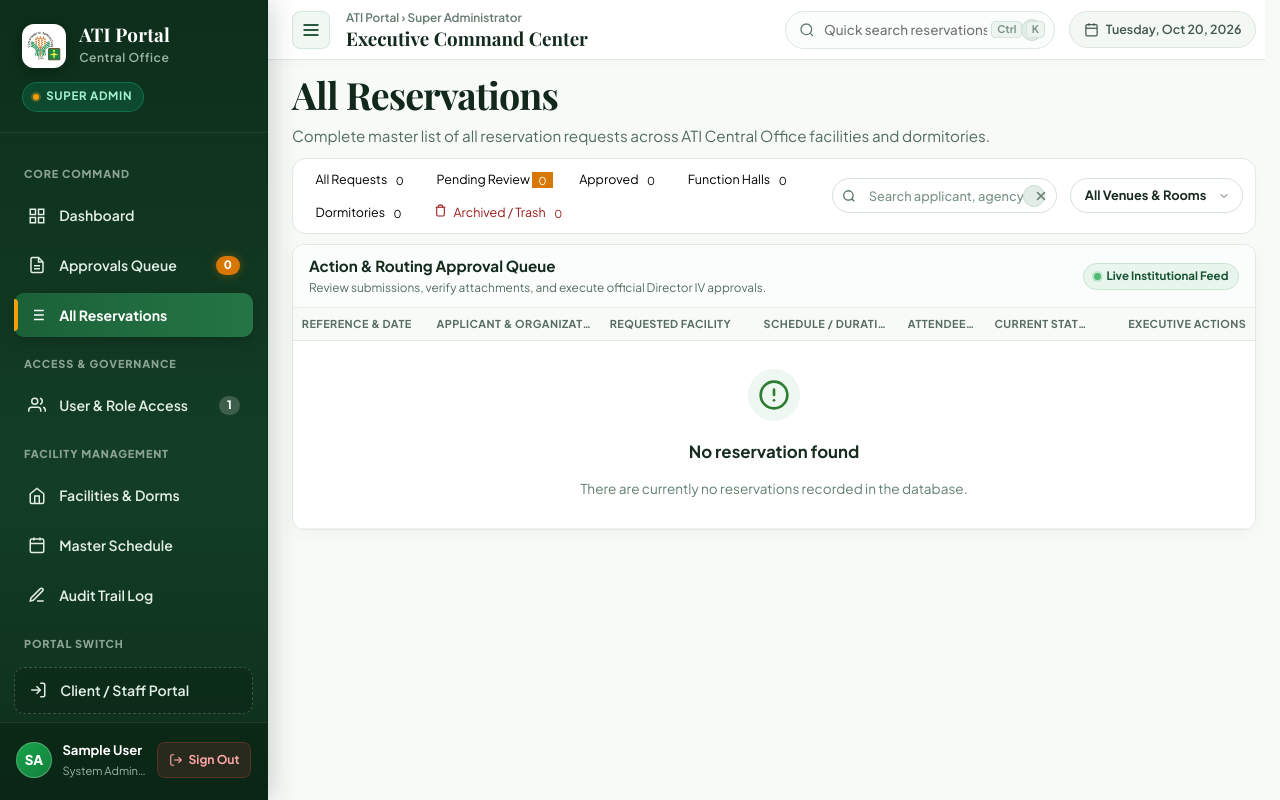
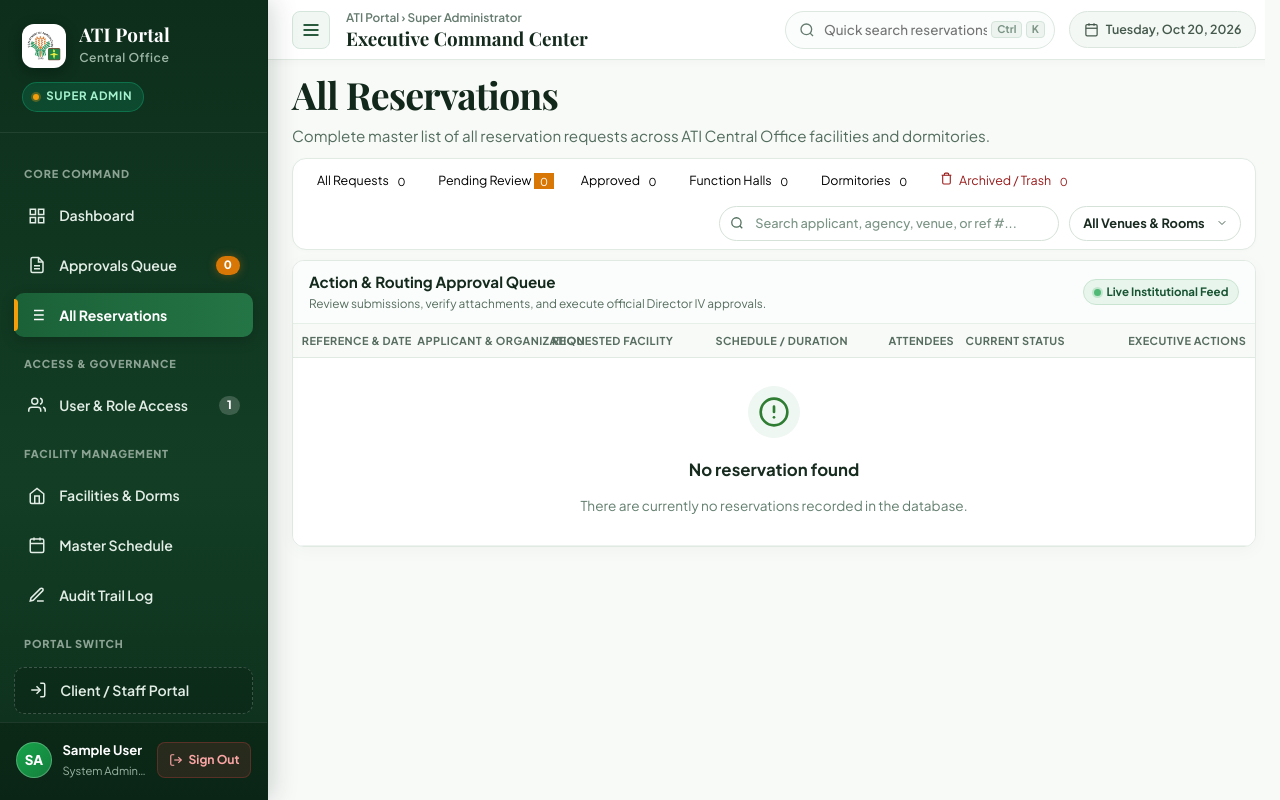
Before and after one commit to Hanzeyo/Ati_Reservation-system, a PHP site: page /admin_reservations.php in a window 1280 px wide. Run offline with PHP 8.4, Linux system fonts and the light colour scheme; the visitor is signed in with stand-in values (Sample User, id 1); data that the repository does not hold is empty; some web fonts are replaced.

Commit message:
admin dashboard

```diff
--- a/admin_dashboard.php
+++ b/admin_dashboard.php
@@ -462,7 +462,7 @@ $estimatedUtilization = number_format(max($totalPaxServed * 850, 45000));
                   <th>Applicant & Organization</th>
                   <th>Requested Facility</th>
                   <th>Schedule / Duration</th>
-                  <th>Attendees (PAX)</th>
+                  <th>Attendees</th>
                   <th>Current Status</th>
                   <th style="text-align: right;">Executive Actions</th>
                 </tr>
--- a/admin_reservations.php
+++ b/admin_reservations.php
@@ -298,13 +298,13 @@ $facilitiesList = $facStmt ? $facStmt->fetchAll(PDO::FETCH_ASSOC) : [];
             <table class="admin-data-table" id="adminReservationsTable">
               <thead>
                 <tr>
-                  <th style="width: 14%;">Reference & Date</th>
-                  <th style="width: 18%;">Applicant & Organization</th>
-                  <th style="width: 16%;">Requested Facility</th>
-                  <th style="width: 15%;">Schedule / Duration</th>
-                  <th style="width: 9%;">Attendees (PAX)</th>
-                  <th style="width: 12%;">Current Status</th>
-                  <th style="width: 16%; min-width: 180px; text-align: right;">Executive Actions</th>
+                  <th>Reference & Date</th>
+                  <th>Applicant & Organization</th>
+                  <th>Requested Facility</th>
+                  <th>Schedule / Duration</th>
+                  <th>Attendees</th>
+                  <th>Current Status</th>
+                  <th style="text-align: right;">Executive Actions</th>
                 </tr>
               </thead>
               <tbody id="adminTableBody">
--- a/css/admin_dashboard.css
+++ b/css/admin_dashboard.css
@@ -570,38 +570,43 @@ body.admin-app-body {
 
 .search-clear-btn {
   position: absolute;
-  right: 0.75rem;
+  right: 0.65rem;
   top: 50%;
   transform: translateY(-50%);
   background: #e2ede5;
   border: 1px solid #c9ded0;
   color: #2e593e;
-  width: 22px;
-  height: 22px;
-  min-width: 22px;
-  min-height: 22px;
+  width: 20px;
+  height: 20px;
+  min-width: 20px;
+  min-height: 20px;
   border-radius: 50%;
-  display: inline-flex !important;
-  align-items: center !important;
-  justify-content: center !important;
-  text-align: center !important;
+  display: none;
+  align-items: center;
+  justify-content: center;
+  text-align: center;
   padding: 0 !important;
   margin: 0 !important;
-  line-height: 0 !important;
+  line-height: 1;
   cursor: pointer;
-  transition: all 0.25s cubic-bezier(0.16, 1, 0.3, 1);
+  transition: all 0.2s cubic-bezier(0.16, 1, 0.3, 1);
   box-sizing: border-box !important;
+  z-index: 5;
 }
 
 .search-clear-btn svg {
-  width: 10px;
-  height: 10px;
+  width: 10px !important;
+  height: 10px !important;
+  position: static !important;
+  transform: none !important;
+  left: auto !important;
+  top: auto !important;
   display: block !important;
   margin: auto !important;
   flex-shrink: 0 !important;
   pointer-events: none;
-  stroke: currentColor;
-  transition: transform 0.25s cubic-bezier(0.16, 1, 0.3, 1), stroke 0.2s ease;
+  stroke: currentColor !important;
+  transition: transform 0.2s ease, stroke 0.2s ease;
 }
 
 .search-clear-btn svg line {
@@ -925,10 +930,15 @@ body.admin-app-body {
   color: #ffffff !important;
 }
 
-/* Toolbar & Select Filter */
+/* Toolbar & Select Filter - Fluid Screen-Fit Layout */
 .admin-toolbar-card {
   margin-bottom: 0.65rem;
-  padding: 0.45rem 0.75rem;
+  padding: 0.5rem 0.85rem;
+  display: flex;
+  align-items: center;
+  justify-content: space-between;
+  gap: 0.75rem;
+  flex-wrap: wrap;
 }
 
 .filter-tabs-group {
@@ -936,6 +946,7 @@ body.admin-app-body {
   align-items: center;
   gap: 0.35rem;
   flex-wrap: wrap;
+  flex-shrink: 0;
 }
 
 .filter-tab-btn {
@@ -949,10 +960,19 @@ body.admin-app-body {
   padding: 0.1rem 0.4rem;
 }
 
+.toolbar-controls-right {
+  display: flex;
+  align-items: center;
+  gap: 0.6rem;
+  flex-wrap: wrap;
+  justify-content: flex-end;
+  flex-grow: 1;
+}
+
 .admin-search-wrap {
   position: relative;
-  min-width: 220px;
-  max-width: 380px;
+  min-width: 180px;
+  max-width: 340px;
   flex-grow: 1;
   display: flex;
   align-items: center;
@@ -980,15 +1000,16 @@ body.admin-app-body {
   background-color: #ffffff;
 }
 
-.admin-search-wrap svg {
+.admin-search-wrap > svg {
   position: absolute;
-  left: 10px;
+  left: 11px;
   top: 50%;
   transform: translateY(-50%);
   width: 14px;
   height: 14px;
   color: #677f71;
   pointer-events: none;
+  z-index: 2;
 }
 
 .select-filter-wrap select.venue-filter-select,
@@ -1097,16 +1118,17 @@ body.admin-app-body {
   border-radius: 9999px;
 }
 
-/* Table Styles - Zero Overflow & Dense Screen-Fit */
+/* Table Styles - Responsive Flexible Layout & Screen-Fit */
 .admin-table-responsive {
   width: 100% !important;
   max-width: 100% !important;
-  overflow-x: hidden !important;
+  overflow-x: auto;
   box-sizing: border-box;
 }
 
 .admin-data-table {
   width: 100% !important;
+  min-width: 860px;
   border-collapse: collapse;
   text-align: left;
   font-size: 0.8rem;
@@ -1120,17 +1142,17 @@ body.admin-app-body {
 
 .admin-data-table thead th:nth-child(2),
 .admin-data-table tbody td:nth-child(2) {
-  width: 21%;
+  width: 14%;
 }
 
 .admin-data-table thead th:nth-child(3),
 .admin-data-table tbody td:nth-child(3) {
-  width: 13%;
+  width: 17%;
 }
 
 .admin-data-table thead th:nth-child(4),
 .admin-data-table tbody td:nth-child(4) {
-  width: 16%;
+  width: 18%;
 }
 
 .admin-data-table thead th:nth-child(5),
@@ -1140,12 +1162,12 @@ body.admin-app-body {
 
 .admin-data-table thead th:nth-child(6),
 .admin-data-table tbody td:nth-child(6) {
-  width: 11%;
+  width: 15%;
 }
 
 .admin-data-table thead th:nth-child(7),
 .admin-data-table tbody td:nth-child(7) {
-  width: 19%;
+  width: 16%;
   text-align: right;
 }
 
@@ -1156,11 +1178,9 @@ body.admin-app-body {
   text-transform: uppercase;
   font-size: 0.68rem;
   letter-spacing: 0.04em;
-  padding: 0.45rem 0.55rem;
+  padding: 0.5rem 0.55rem;
   border-bottom: 1.5px solid #e1e9e3;
   white-space: nowrap;
-  overflow: hidden;
-  text-overflow: ellipsis;
 }
 
 .admin-data-table tbody tr {
@@ -1173,10 +1193,8 @@ body.admin-app-body {
 }
 
 .admin-data-table td {
-  padding: 0.42rem 0.55rem;
+  padding: 0.45rem 0.55rem;
   vertical-align: middle;
-  overflow: hidden;
-  text-overflow: ellipsis;
 }
 
 /* Empty Table State */
```
Also changed, not shown: other parts of css/admin_dashboard.css (+25 -12 lines), admin_users.php (+7 -5 lines).
